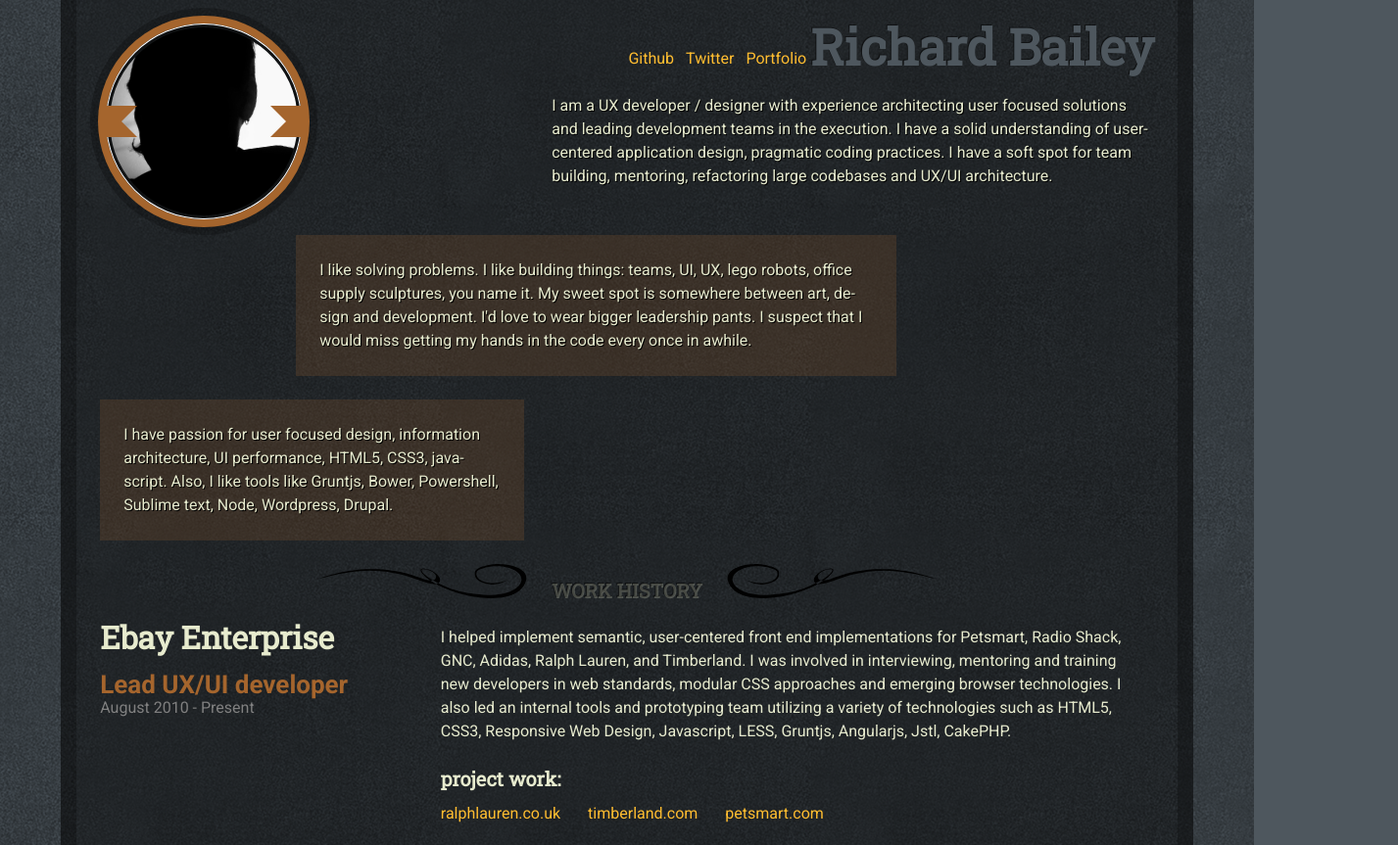
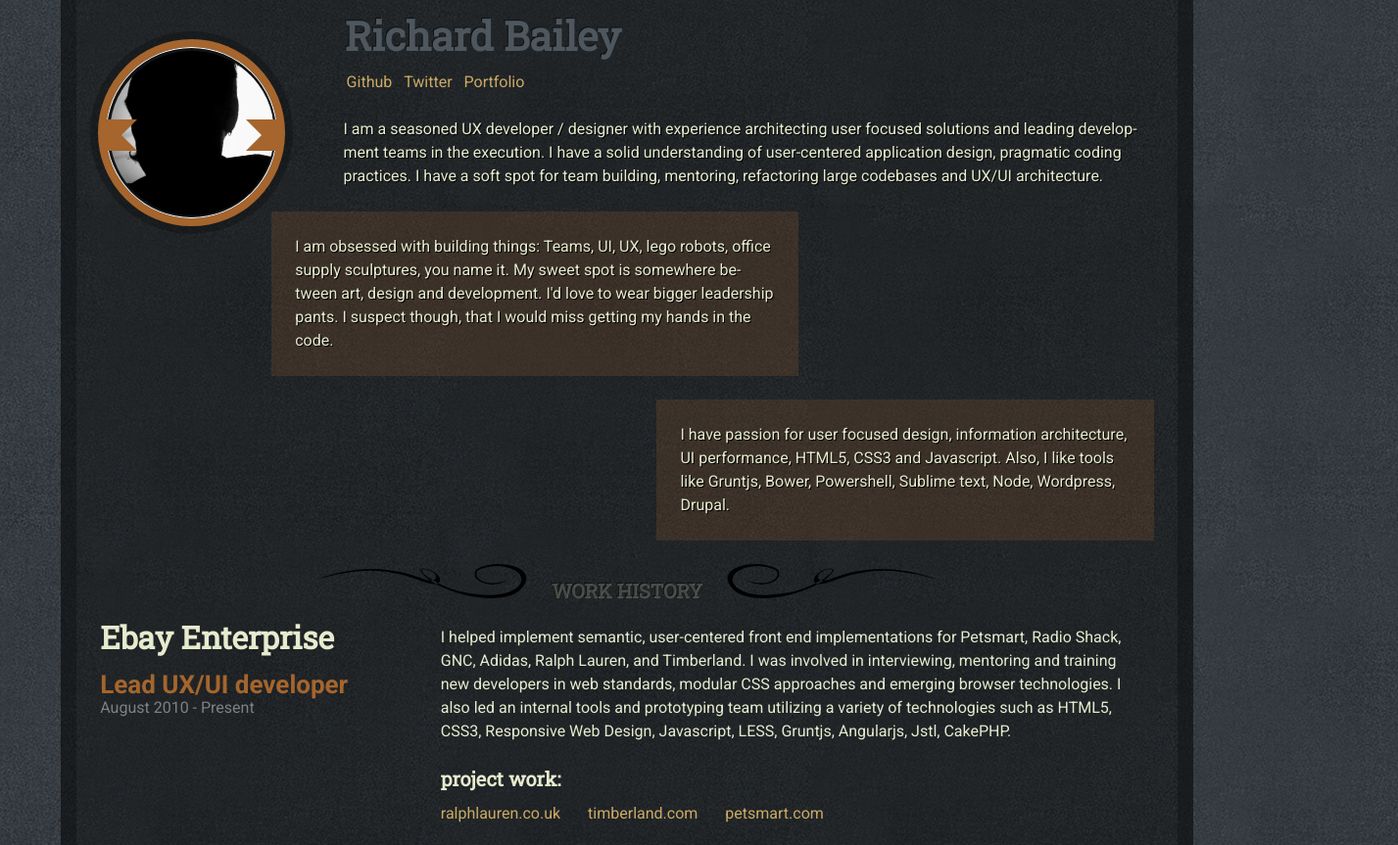
Before and after one commit to additiveinverse/resume, a website: page gh-pages/index.html in a window 1280 px wide. Shown: the top 863 px of the page at 98% size, 1427 px wide, since content can reach past the window. Drawn offline with Linux system fonts and the light colour scheme.

Commit message:
MOAR breakpoint magics!!!!

```diff
--- a/app/data.json
+++ b/app/data.json
@@ -9,9 +9,9 @@
 			},
 			"location": "King of Prussia, PA"
 		},
-		"mission": "I am a UX developer / designer with experience architecting user focused solutions and leading development teams in the execution. I have a solid understanding of user-centered application design, pragmatic coding practices. I have a soft spot for team building, mentoring, refactoring large codebases and UX/UI architecture.",
-		"skills": "I have passion for user focused design, information architecture, UI performance, HTML5, CSS3, javascript. Also, I like tools like Gruntjs, Bower, Powershell, Sublime text, Node, Wordpress, Drupal.",
-		"quote": " I like solving problems. I like building things: teams, UI, UX, lego robots, office supply sculptures, you name it. My sweet spot is somewhere between art, design and development. I'd love to wear bigger leadership pants. I suspect that I would miss getting my hands in the code every once in awhile.",
+		"mission": "I am a seasoned UX developer / designer with experience architecting user focused solutions and leading development teams in the execution. I have a solid understanding of user-centered application design, pragmatic coding practices. I have a soft spot for team building, mentoring, refactoring large codebases and UX/UI architecture.",
+		"skills": "I have passion for user focused design, information architecture, UI performance, HTML5, CSS3 and Javascript. Also, I like tools like Gruntjs, Bower, Powershell, Sublime text, Node, Wordpress, Drupal.",
+		"quote": "I am obsessed with building things: Teams, UI, UX, lego robots, office supply sculptures, you name it. My sweet spot is somewhere between art, design and development. I'd love to wear bigger leadership pants. I suspect though, that I would miss getting my hands in the code.",
 		"timeline": [
 			{	"company" : "Ebay Enterprise",
 				"position" : "Lead UX/UI developer",
--- a/app/less/_variables.less
+++ b/app/less/_variables.less
@@ -9,6 +9,7 @@
 
 // //////////////////////// Branding
 @eggshell:									rgb(231,235,206);
+
 
 @yellow:										rgb(255,189,48);
 @yellow-desat:							desaturate(@yellow, 50%);
@@ -44,8 +45,8 @@
 @base-line-height: 					1.5;
 @base-line-multiplier:			@base-type-size * @base-line-height; // 24
 
-@base-link:									@yellow;
-@base-link-hover:	 					@yellow-desat;
+@base-link:									@yellow-desat;
+@base-link-hover:	 					@yellow;
 @base-input-focus:					darken( @base-link, 25% );
 
 // ------------------------ Typography - headings
--- a/app/less/global.less
+++ b/app/less/global.less
@@ -30,6 +30,7 @@ body {
 	background-color: fade(@black, 38%);
 	border-left: @base-unit-px solid fade(@black,25%);
 	border-right: @base-unit-px solid fade(@black,25%);
+	&:extend(.trans);
 }
 
 .flare {
@@ -41,11 +42,14 @@ body {
 	z-index: 3;
 }
 
+.lnk {
+	&:extend(.trans);
+}
+
 .header {
 	position: relative;
 	&:extend(.cnt);
 	padding-top: @base-margin;
-
 	&:extend(.trans);
 
 	&-ttl {
@@ -100,7 +104,6 @@ body {
 			text-transform: capitalize;
 			display: inline-block;
 			padding: 0 @base-margin / 6;
-			&:extend(.trans);
 		}
 	}
 }
@@ -183,4 +186,213 @@ body {
 	}
 }
 
-@import 'media';
+// @import 'media';
+// 320px
+@media ( min-width: 320px ) {
+	body {
+		.font-size(18, 1.25);
+	}
+
+	.header {
+		text-align: center;
+
+		&-ttl {
+			.font-size(@base-type-h3, 1.5);
+			margin-bottom: @base-margin;
+		}
+
+		&-pic {
+			margin: 0 auto;
+		}
+
+		&-contact {
+			&-lst {
+				padding-left: 0;
+			}
+		}
+	}
+
+	.mission {
+		&-quote {
+			margin-left: 0;
+			margin-right: 0;
+
+			&-skills,
+			&-philosophy {
+				margin-top: 0;
+				padding: 0;
+			}
+		}
+	}
+
+	.posts {
+		&-ttl {
+			.font-size(@base-type-h5);
+		}
+	}
+}
+
+// 480px
+@media ( min-width: 480px ) {
+	.header {
+		&-ttl {
+			.font-size(@base-type-h2, 2);
+			margin-bottom: @base-margin-half;
+		}
+	}
+}
+
+// 640px
+@media ( min-width: 640px ) {
+	body {
+		.font-size(17, 1.25);
+	}
+
+	.header {
+		text-align: left;
+
+		&-ttl {
+			margin-bottom: 0;
+			float: right;
+			.font-size(@base-type-h2);
+		}
+
+		&-pic {
+			position: relative;
+			left: 6px;
+			float: left;
+		}
+
+		&-contact-lst {
+			float: right;
+		}
+	}
+
+	.mission {
+		&-quote {
+			&-ethics {
+				float: right;
+				width: calc(~"100% / 1.75");
+			}
+
+			&-philosophy {
+				float: left;
+				width: calc(~"100% / 2.55");
+				margin-top: @base-margin;
+			}
+
+			&-skills {
+				float: right;
+				width: calc(~"100% / 1.75");
+			}
+		}
+	}
+
+	.posts {
+		&-ttl {
+			clear: both;
+		}
+	}
+}
+
+// 768px
+@media ( min-width: 768px ) {
+	body {
+		.font-size(@base-type-size);
+	}
+
+	.header,
+	.mission,
+	.posts {
+		.cnt-margin;
+	}
+
+	.header {
+		&-ttl {
+			.font-size(@base-type-h1, 2);
+		}
+	}
+
+	.mission {
+		&-quote {
+			&-skills,
+			&-philosophy {
+				.background-color(@brown,80);
+				padding: @base-margin;
+			}
+		}
+	}
+
+	.post {
+		&-header {
+			.col(5);
+		}
+
+		&-description {
+			.col(7);
+		}
+	}
+}
+
+// 980px
+@media ( min-width: 980px ) {
+	.header {
+		text-align: left;
+
+		&-ttl {
+			float: none;
+			.push(2.7);
+			.font-size(@base-type-h2);
+		}
+
+		&-pic {
+			height: 175px;
+			width: 175px;
+		}
+
+		&-contact-lst {
+			text-align: left;
+			width: 77%;
+		}
+	}
+
+	.mission {
+		&-quote {
+			&-ethics {
+				float: right;
+				width: calc(~"100% / 1.3");
+			}
+
+			&-philosophy {
+				float: left;
+				width: calc(~"100% / 2");
+				margin-top: 0;
+			}
+
+			&-skills {
+				float: right;
+				width: calc(~"100% / 2.12");
+			}
+		}
+	}
+
+	.post {
+		&-header {
+			.col(4);
+		}
+
+		&-description {
+			.col(8);
+		}
+	}
+}
+
+// 1024px
+@media ( min-width: 1024px ) {
+
+}
+
+// 1280px
+@media ( min-width: 1280px ) {
+
+}
--- a/app/less/media.less
+++ b/app/less/media.less
@@ -150,9 +150,6 @@
 // 980px
 @media ( min-width: 992px ) {
 	.header {
-		&-pic {
-			margin-top: 0;
-		}
 	}
 
 	.mission {
@@ -170,10 +167,7 @@
 				margin-right: 0;
 			}
 
-			&-philosophy {
-				.col(7);
-			}
-
+			&-philosophy,
 			&-ethics {
 				display: inline;
 			}
--- a/gh-pages/index.html
+++ b/gh-pages/index.html
@@ -30,9 +30,9 @@
       </ul>
     </header>
     <aside class="mission">
-      <blockquote class="mission-quote mission-quote-ethics">I am a UX developer / designer with experience architecting user focused solutions and leading development teams in the execution. I have a solid understanding of user-centered application design, pragmatic coding practices. I have a soft spot for team building, mentoring, refactoring large codebases and UX/UI architecture.</blockquote>
-      <blockquote class="mission-quote mission-quote-philosophy"> I like solving problems. I like building things: teams, UI, UX, lego robots, office supply sculptures, you name it. My sweet spot is somewhere between art, design and development. I'd love to wear bigger leadership pants. I suspect that I would miss getting my hands in the code every once in awhile.</blockquote>
-      <blockquote class="mission-quote mission-quote-skills">I have passion for user focused design, information architecture, UI performance, HTML5, CSS3, javascript. Also, I like tools like Gruntjs, Bower, Powershell, Sublime text, Node, Wordpress, Drupal.</blockquote>
+      <blockquote class="mission-quote mission-quote-ethics">I am a seasoned UX developer / designer with experience architecting user focused solutions and leading development teams in the execution. I have a solid understanding of user-centered application design, pragmatic coding practices. I have a soft spot for team building, mentoring, refactoring large codebases and UX/UI architecture.</blockquote>
+      <blockquote class="mission-quote mission-quote-philosophy">I am obsessed with building things: Teams, UI, UX, lego robots, office supply sculptures, you name it. My sweet spot is somewhere between art, design and development. I'd love to wear bigger leadership pants. I suspect though, that I would miss getting my hands in the code.</blockquote>
+      <blockquote class="mission-quote mission-quote-skills">I have passion for user focused design, information architecture, UI performance, HTML5, CSS3 and Javascript. Also, I like tools like Gruntjs, Bower, Powershell, Sublime text, Node, Wordpress, Drupal.</blockquote>
     </aside>
     <main class="posts">
       <h2 class="ttl posts-ttl">Work History</h2>
```
Also changed, not shown: gh-pages/css/global.css, gh-pages/css/layout.min.css.
